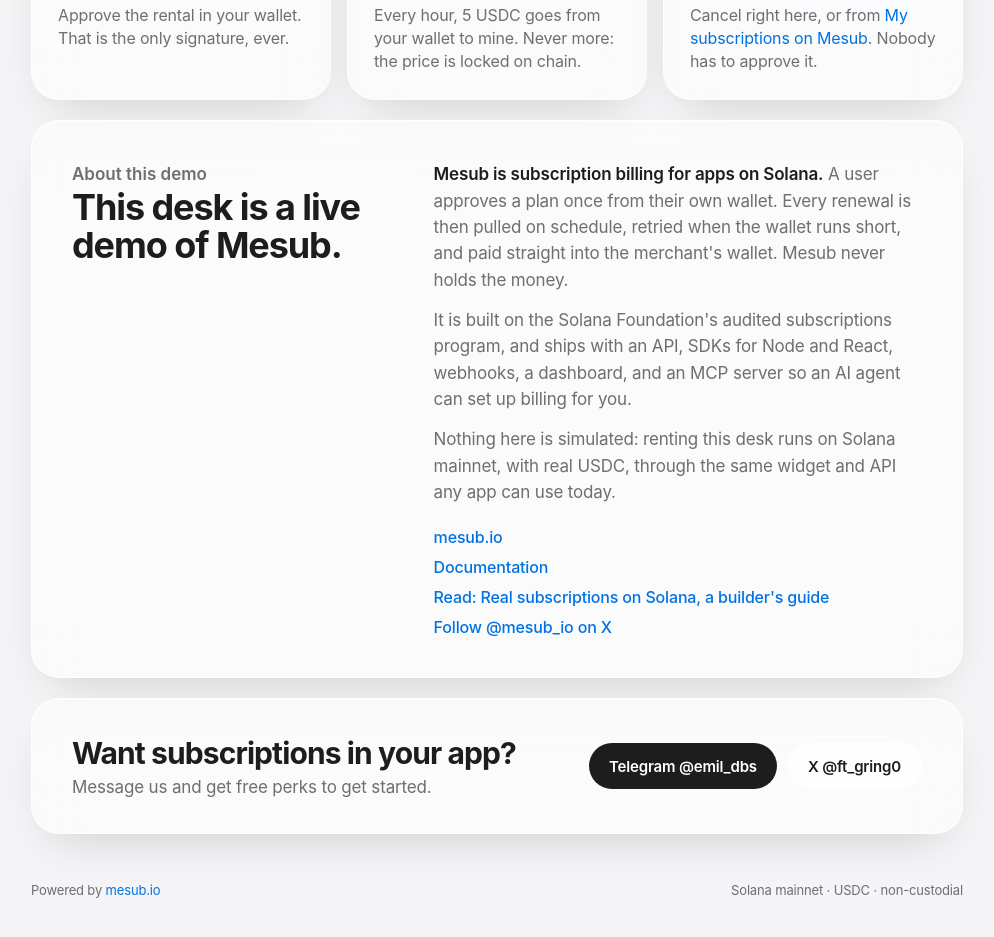
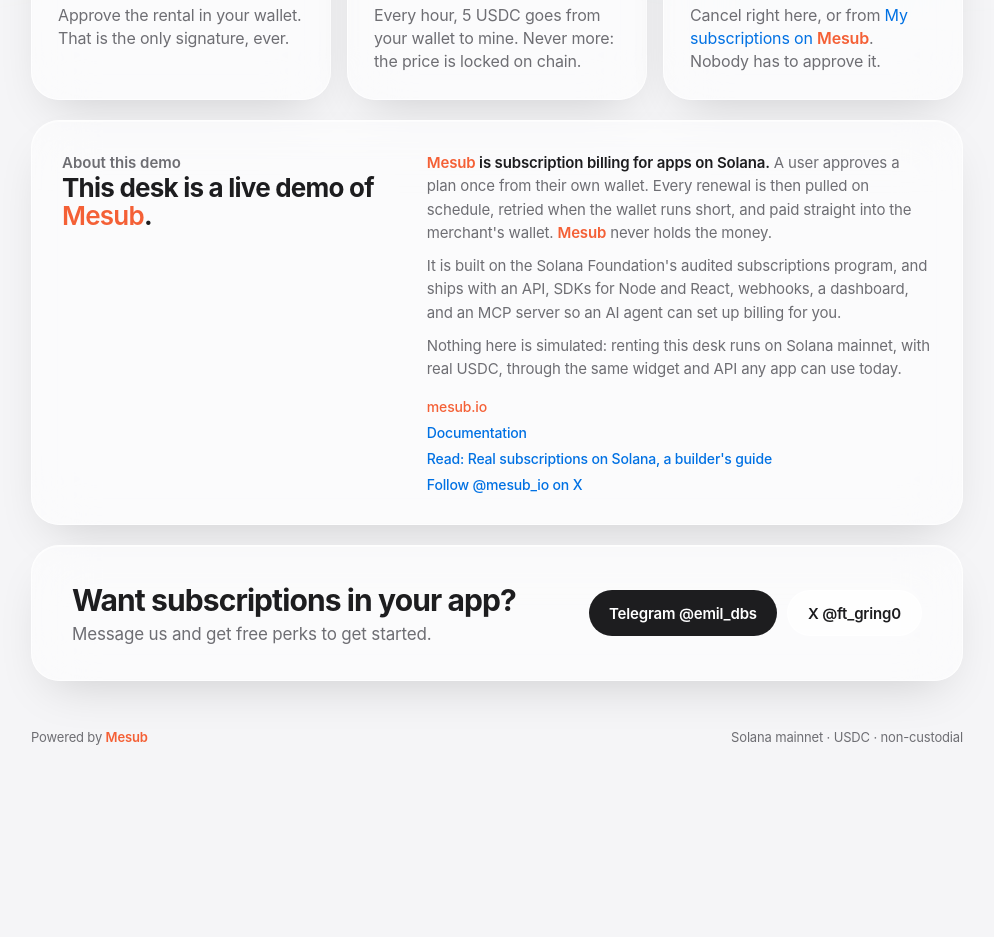
Before and after one commit to 8-1000-e/desk-HH-london, a Next.js app: page / in a window 1280 px wide. Shown: the part 1029-1966 px from the top of the page, without its empty margins (143-1137 px from the left). After the commit the page ends 1854 px from the top, so only its background shows below. Built offline with nearby package versions, Linux system fonts and the light colour scheme; no server answers; what @mesub/react would draw is missing.

Commit message:
fix: Mesub in orange linked to mesub.io, smaller demo section

```diff
--- a/app/globals.css
+++ b/app/globals.css
@@ -65,3 +65,11 @@ h1 em{font-style:normal;background:linear-gradient(90deg,#ff7a59,#a66bff);-webki
 .links a{color:var(--blue);text-decoration:none;font-weight:500;font-size:16px}
 .links a:hover{text-decoration:underline}
 .cell p a{color:var(--blue);text-decoration:none}
+.mesub{color:#f46036 !important;font-weight:600;text-decoration:none}
+.mesub:hover{text-decoration:underline}
+.section{padding:30px;gap:28px}
+.section h2{font-size:26px}
+.section p{font-size:15px;line-height:1.55}
+.section p + p{margin-top:10px}
+.links{margin-top:16px;gap:6px}
+.links a{font-size:14px}
--- a/app/page.tsx
+++ b/app/page.tsx
@@ -27,7 +27,7 @@ export default async function Home() {
                         <dl>
                             <dt>Paid from</dt><dd>your Solana wallet</dd>
                             <dt>Signatures</dt><dd>one, ever</dd>
-                            <dt>Cancel</dt><dd>any time, here or on Mesub</dd>
+                            <dt>Cancel</dt><dd>any time, here or on <a className="mesub" href="https://mesub.io">Mesub</a></dd>
                         </dl>
                         {session ? (
                             <>
@@ -49,20 +49,20 @@ export default async function Home() {
                 <div className="grid">
                     <div className="cell glass"><div className="k">01</div><h3>Sign once</h3><p>Approve the rental in your wallet. That is the only signature, ever.</p></div>
                     <div className="cell glass"><div className="k">02</div><h3>Pay as you sit</h3><p>Every hour, 5 USDC goes from your wallet to mine. Never more: the price is locked on chain.</p></div>
-                    <div className="cell glass"><div className="k">03</div><h3>Leave whenever</h3><p>Cancel right here, or from <a href="https://mesub.io/subscriptions">My subscriptions on Mesub</a>. Nobody has to approve it.</p></div>
+                    <div className="cell glass"><div className="k">03</div><h3>Leave whenever</h3><p>Cancel right here, or from <a href="https://mesub.io/subscriptions">My subscriptions on <span className="mesub">Mesub</span></a>. Nobody has to approve it.</p></div>
                 </div>
 
                 <section className="section glass" id="mesub">
                     <div>
                         <p className="eyebrow">About this demo</p>
-                        <h2>This desk is a live demo of Mesub.</h2>
+                        <h2>This desk is a live demo of <a className="mesub" href="https://mesub.io">Mesub</a>.</h2>
                     </div>
                     <div>
-                        <p><strong>Mesub is subscription billing for apps on Solana.</strong> A user approves a plan once from their own wallet. Every renewal is then pulled on schedule, retried when the wallet runs short, and paid straight into the merchant&apos;s wallet. Mesub never holds the money.</p>
+                        <p><strong><a className="mesub" href="https://mesub.io">Mesub</a> is subscription billing for apps on Solana.</strong> A user approves a plan once from their own wallet. Every renewal is then pulled on schedule, retried when the wallet runs short, and paid straight into the merchant&apos;s wallet. <a className="mesub" href="https://mesub.io">Mesub</a> never holds the money.</p>
                         <p>It is built on the Solana Foundation&apos;s audited subscriptions program, and ships with an API, SDKs for Node and React, webhooks, a dashboard, and an MCP server so an AI agent can set up billing for you.</p>
                         <p>Nothing here is simulated: renting this desk runs on Solana mainnet, with real USDC, through the same widget and API any app can use today.</p>
                         <ul className="links">
-                            <li><a href="https://mesub.io">mesub.io</a></li>
+                            <li><a className="mesub" href="https://mesub.io">mesub.io</a></li>
                             <li><a href="https://docs.mesub.io">Documentation</a></li>
                             <li><a href="https://medium.com/@emiledubdart/real-subscriptions-on-solana-a-builders-guide-bbb077f4c274">Read: Real subscriptions on Solana, a builder&apos;s guide</a></li>
                             <li><a href="https://x.com/mesub_io">Follow @mesub_io on X</a></li>
@@ -82,7 +82,7 @@ export default async function Home() {
                 </section>
 
                 <footer className="foot">
-                    <span>Powered by <a href="https://mesub.io">mesub.io</a></span>
+                    <span>Powered by <a className="mesub" href="https://mesub.io">Mesub</a></span>
                     <span>Solana mainnet · USDC · non-custodial</span>
                 </footer>
             </main>
```
